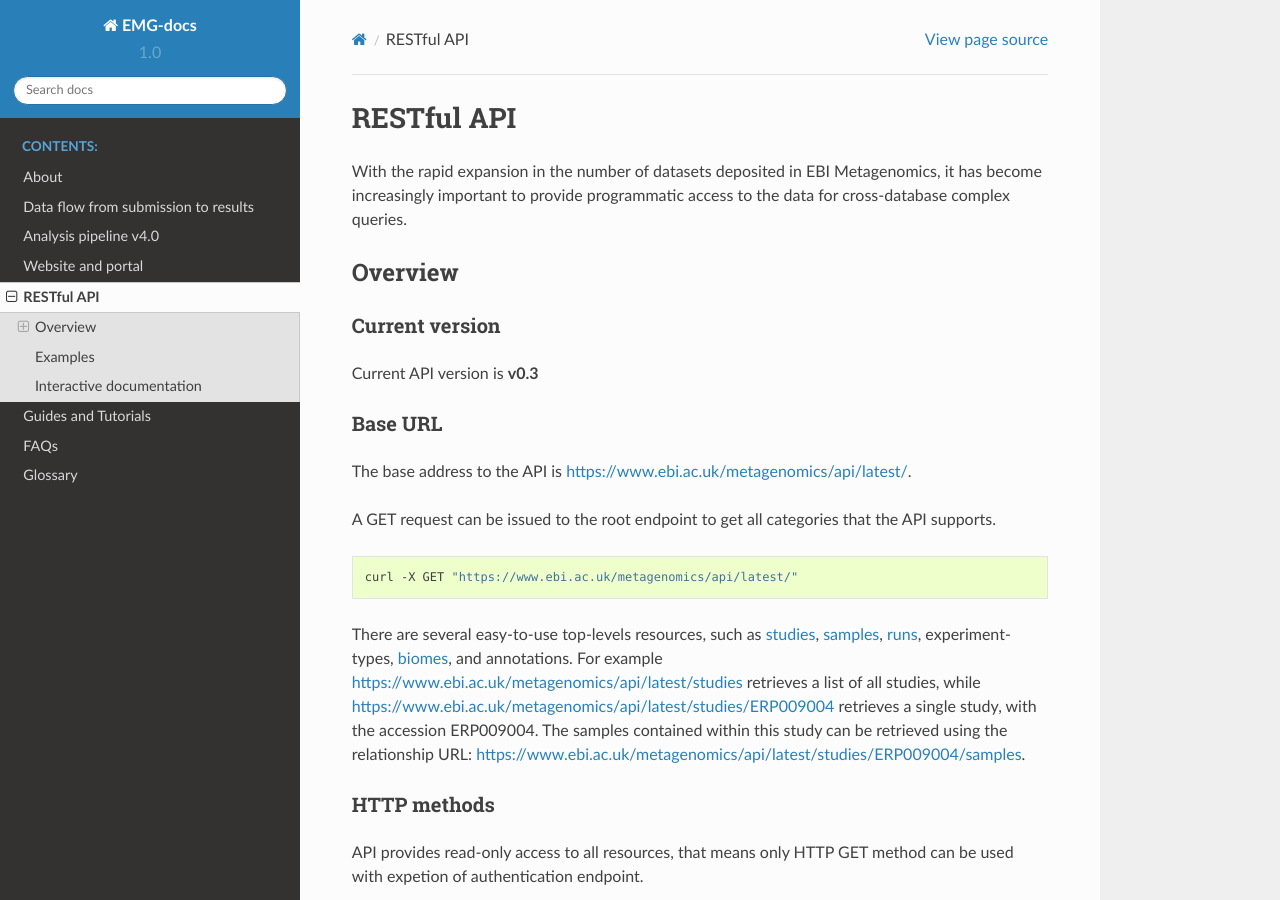
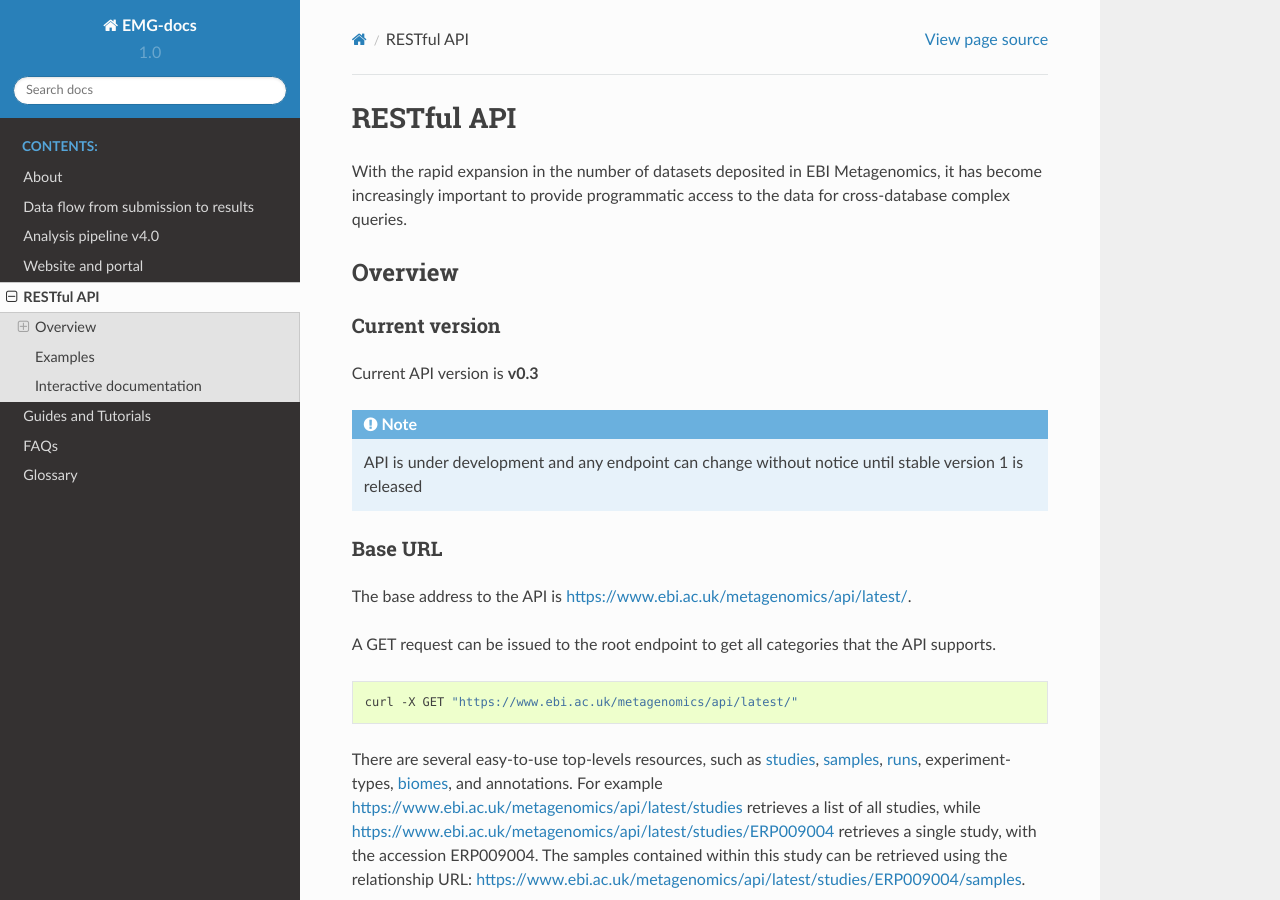
Before and after one commit to EBI-Metagenomics/EMG-docs, a Sphinx documentation site: the page built from docs/api.rst, in a window 1280 px wide and 900 px high. Built offline with Sphinx 7.4.7 and the Read the Docs theme 2.0.0, drawn with Linux system fonts in a browser that asks for light colours.

Commit message:
minor text update

```diff
--- a/docs/api.rst
+++ b/docs/api.rst
@@ -15,6 +15,11 @@ Current version
 ^^^^^^^^^^^^^^^
 
 Current API version is **v0.3**
+
+.. note::
+
+    API is under development and any endpoint can change without notice until
+    stable version 1 is released
 
 
 Base URL
```
